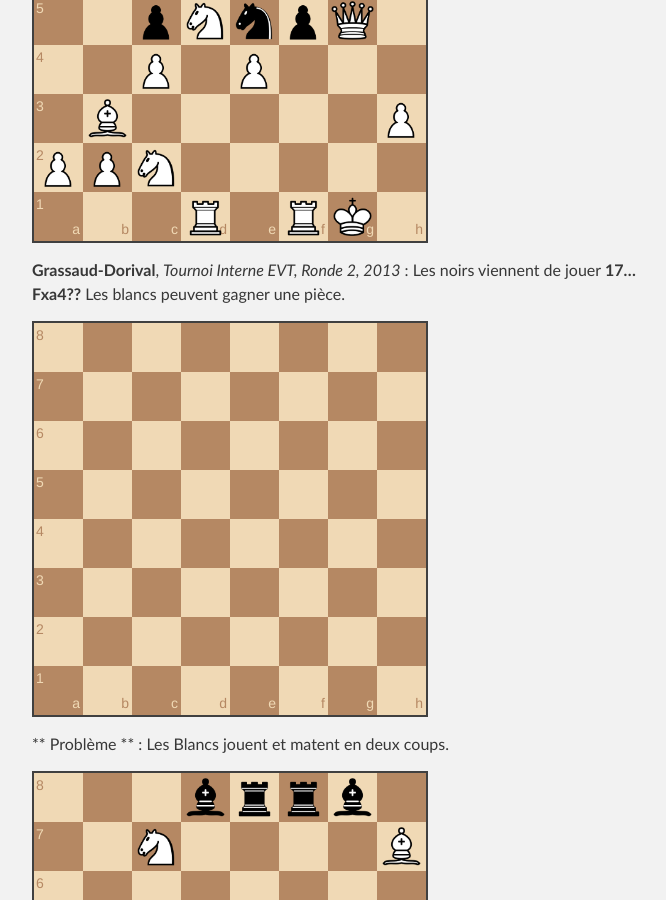
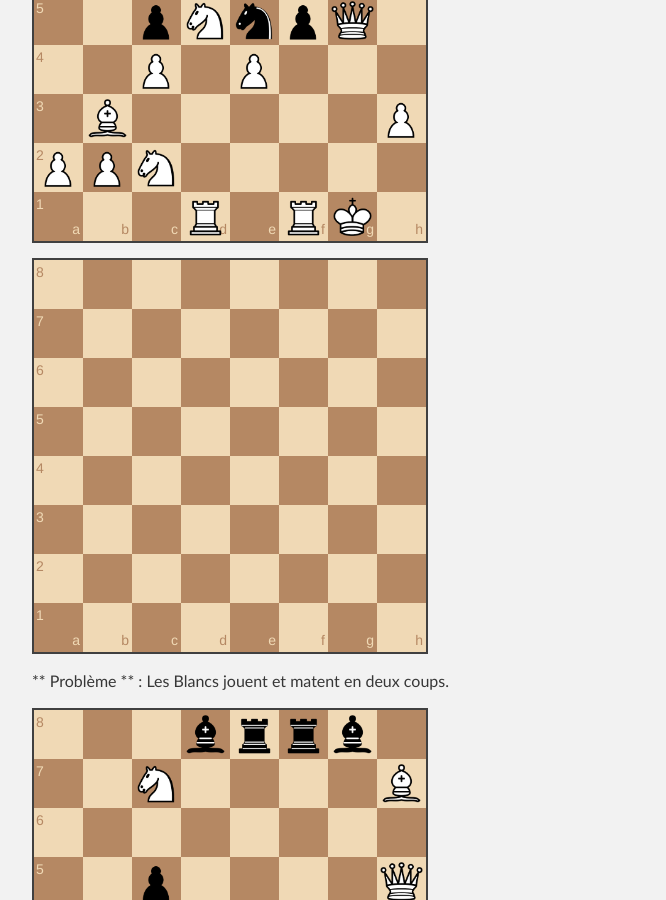
Before and after one commit to echiquier-villeneuve-tolosane/echiquier-villeneuve-tolosane.github.io, a Jekyll site: the page built from exercices.md, in a window 1280 px wide and 900 px high, scrolled down 911 px. Shown: the whole window, without its empty margins (288-954 px from the left). Built offline with Jekyll 4.4.1, drawn with Linux system fonts in a browser that asks for light colours; nearby versions of some CDN libraries.

Commit message:
Updated exercices.md

```diff
--- a/exercices.md
+++ b/exercices.md
@@ -13,7 +13,6 @@ title: Exercices et problèmes
 
 `r4r2/p4ppk/1pqp1n2/2pNnpQ1/2P1P3/1B5P/PPN5/3R1RK1 w - - 1 26`
 
-**Grassaud-Dorival**, _Tournoi Interne EVT, Ronde 2, 2013_ : Les noirs viennent de jouer **17...Fxa4??** Les blancs peuvent gagner une pièce.
 
 `t4tk1/3qbppp/pp2pn2/2p3B1/b1B1PQ2/3P2NP/1PP3P1/T3T2K w - - 0 17`
 
```
